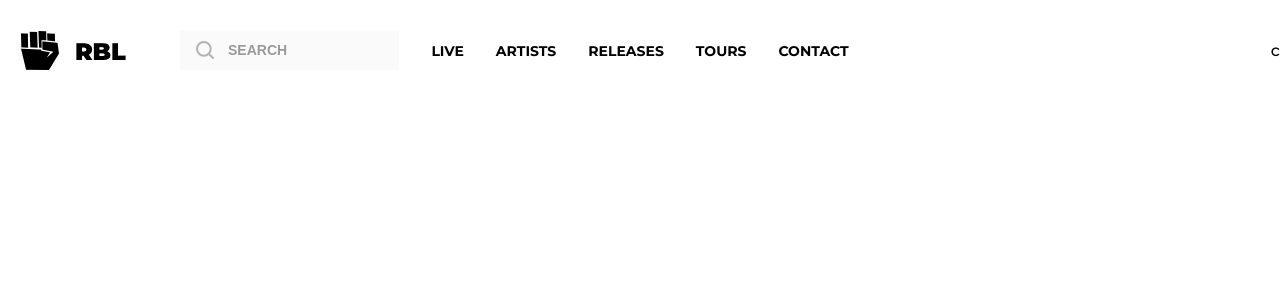
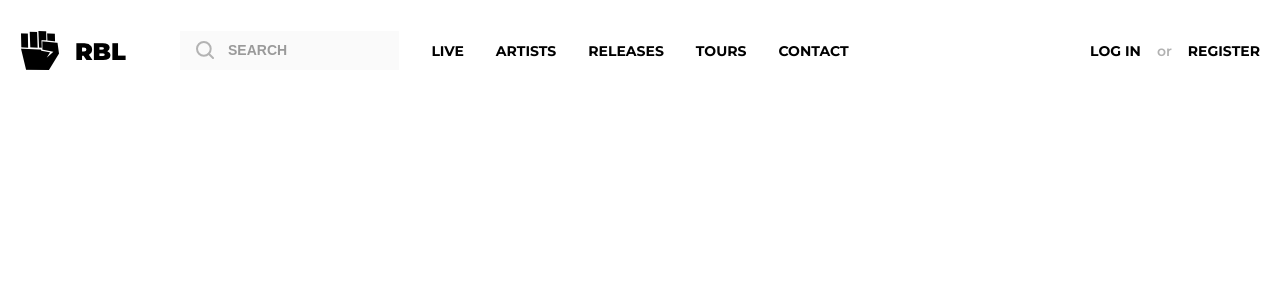
Before and after one commit to AlexanderInsulin/RBL, a React (Create React App) app: page / in a window 1280 px wide. Shown: the top 300 px of the page. Built offline with nearby package versions, Linux system fonts and the light colour scheme.

Commit message:
Created auth header section.

```diff
--- a/src/components/header/Header.js
+++ b/src/components/header/Header.js
@@ -4,6 +4,7 @@ import styled from "styled-components";
 import LogoImage from "../../assets/logo.png";
 import Search from "./search";
 import Navigation from "./navigation";
+import Auth from "./auth";
 
 const Header = () => (
   <div>
@@ -15,7 +16,9 @@ const Header = () => (
       <Section center="true">
         <Navigation />
       </Section>
-      <Section end="true">c</Section>
+      <Section end="true">
+        <Auth />
+      </Section>
     </Wrapper>
   </div>
 );
--- /dev/null
+++ b/src/components/header/auth/Auth.js
@@ -0,0 +1,25 @@
+// @flow
+import React from "react";
+import styled from "styled-components";
+import { Link } from "../shared";
+
+const Auth = () => (
+  <Wrapper>
+    <Link to="/">Log In</Link>
+    <Separator>or</Separator>
+    <Link to="/">Register</Link>
+  </Wrapper>
+);
+
+const Wrapper = styled.div`
+  margin-right: 4px;
+`;
+
+const Separator = styled.span`
+  opacity: 0.3;
+  font-size: 14px;
+  font-weight: 600;
+  color: #000000;
+`;
+
+export default Auth;
--- /dev/null
+++ b/src/components/header/auth/index.js
@@ -0,0 +1,3 @@
+import Auth from "./Auth";
+
+export default Auth;
```
